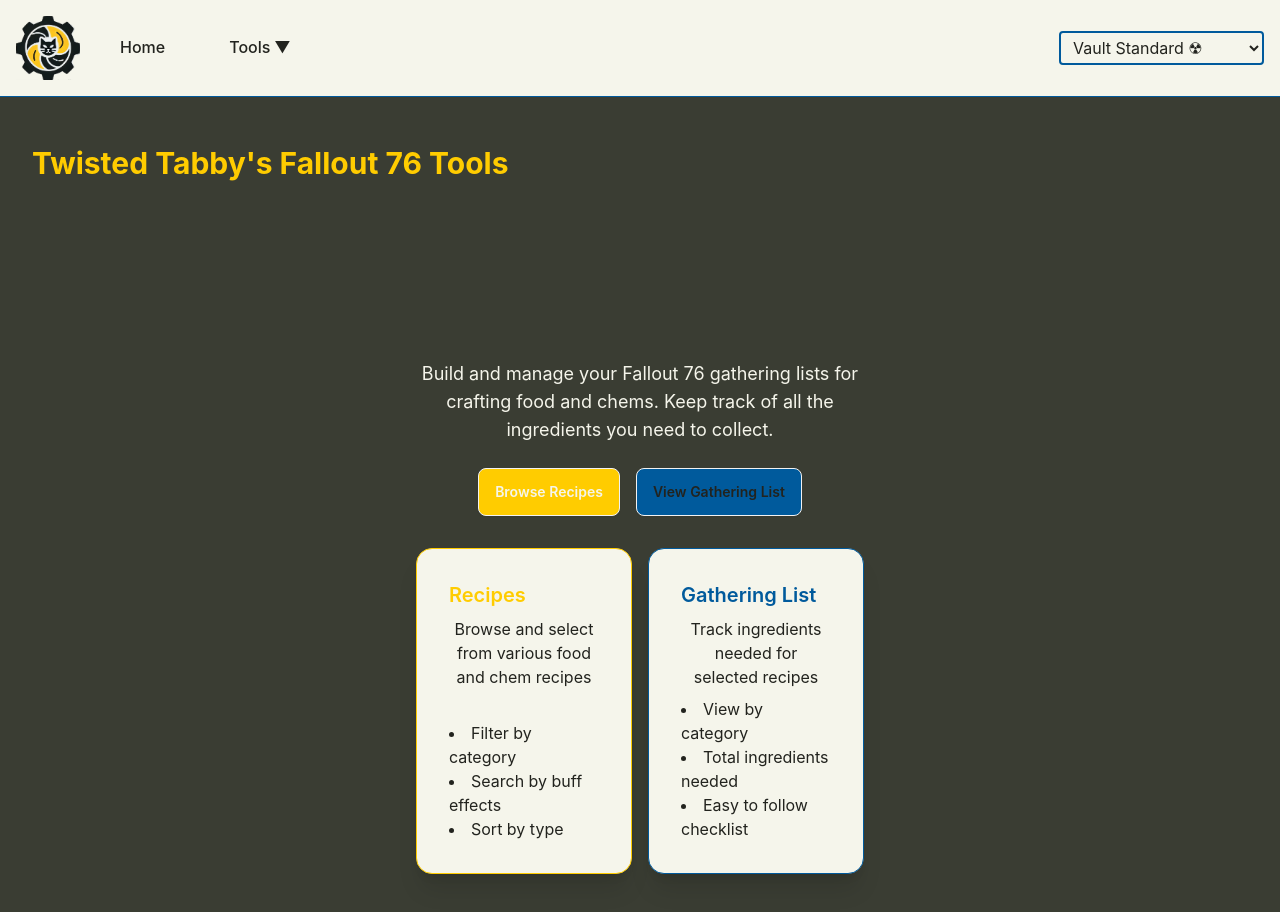
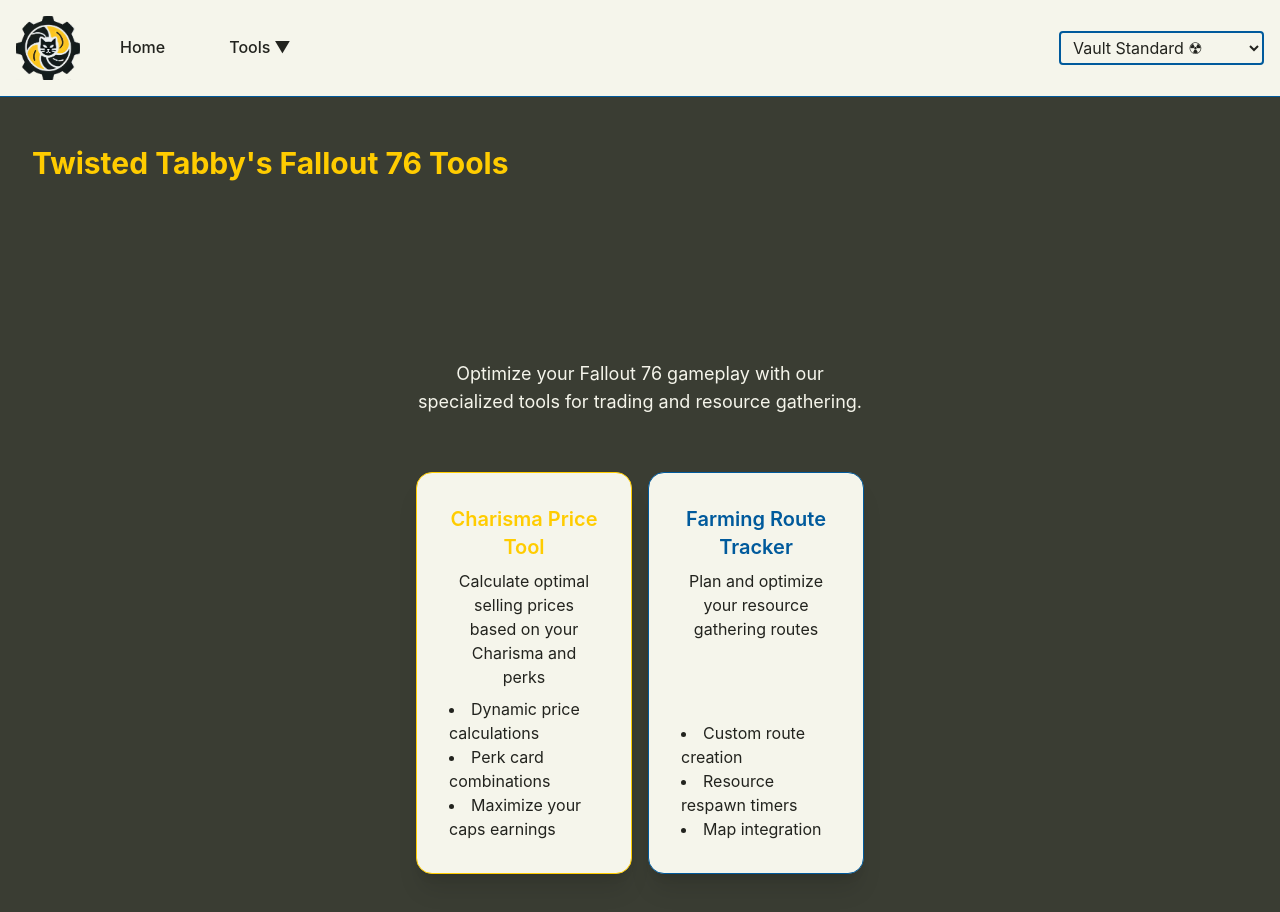
Before and after one commit to TwistedTabby/Fallout_76-Recipe-Gathering-List-Builder, a React (Vite) app: page / in a window 1280 px wide. Shown: the top 912 px of the page. Built offline with nearby package versions, Linux system fonts and the light colour scheme.

Commit message:
Fixing linter issues

```diff
--- a/src/Layout.tsx
+++ b/src/Layout.tsx
@@ -1,10 +1,11 @@
-import { Link, Outlet } from 'react-router-dom';
-import { strings } from '../constants/strings';
-import { useState, ReactNode } from 'react';
-import * as colorSchemes from '../constants/colors';
-import { ColorScheme } from '../constants/colors';
-import logo from '../assets/TwistedTabby_FalloutLogo.PNG';
+import { Link } from 'react-router-dom';
+import logo from './assets/TwistedTabby_FalloutLogo.PNG';
 
+const Layout = () => {
+  const pageTitle = "Fallout 76 Tools";
+
+  return (
+    <div>
       <Link
         to="/"
         className="flex-shrink-0 flex items-center font-bold gap-2"
@@ -13,3 +14,8 @@
         <img src={logo} alt="Twisted Tabby Logo" className="h-8 w-8" />
         {pageTitle}
       </Link>
+    </div>
+  );
+};
+
+export default Layout;
--- a/src/components/Layout.tsx
+++ b/src/components/Layout.tsx
@@ -1,6 +1,6 @@
 import { Link, Outlet } from 'react-router-dom';
 import { strings } from '../constants/strings';
-import { useState, ReactNode, useEffect } from 'react';
+import { useState, useEffect } from 'react';
 import * as colorSchemes from '../constants/colors';
 import { ColorScheme } from '../constants/colors';
 import logo from '../assets/TwistedTabby_FalloutLogo.PNG';
@@ -141,7 +141,10 @@
     return savedScheme && availableSchemes[savedScheme] ? savedScheme : defaultSchemeName;
   });
   const [isMobileMenuOpen, setIsMobileMenuOpen] = useState(false);
-  const pageTitle = title || strings.appTitle;
+  // Set document title based on the current page
+  useEffect(() => {
+    document.title = title || strings.appTitle;
+  }, [title]);
 
   // Use the selected color scheme
   const colors = availableSchemes[currentScheme];
--- a/src/pages/CharismaPriceCalc.tsx
+++ b/src/pages/CharismaPriceCalc.tsx
@@ -226,7 +226,7 @@
             className="transition-colors"
             style={{
               color: 'var(--main-accent)',
-              '&:hover': { color: 'var(--secondary-accent)' }
+              // Using the hover class instead of inline style for hover effect
             }}
           >
             {strings.charismaPriceCalc.sourceCredits}
@@ -290,11 +290,7 @@
               className="w-full rounded-md shadow-sm text-base px-3 py-1"
               style={{
                 borderColor: errors.charisma ? 'var(--extra-pop)' : 'var(--secondary-accent)',
-                '&:focus': {
-                  borderColor: 'var(--main-accent)',
-                  outline: 'none',
-                  boxShadow: '0 0 0 2px var(--main-accent)'
-                }
+                backgroundColor: errors.charisma ? 'rgba(255,0,0,0.05)' : 'var(--light-contrast)',
               }}
             />
             <span id="charisma-range-desc" className="sr-only">
@@ -344,11 +340,9 @@
               className="w-full rounded-md shadow-sm text-base px-3 py-1"
               style={{
                 borderColor: errors.vendorPrice ? 'var(--extra-pop)' : 'var(--secondary-accent)',
-                '&:focus': {
-                  borderColor: 'var(--main-accent)',
-                  outline: 'none',
-                  boxShadow: '0 0 0 2px var(--main-accent)'
-                }
+                backgroundColor: errors.vendorPrice ? 'rgba(255,0,0,0.05)' : 'var(--light-contrast)',
+                borderWidth: '1px',
+                borderStyle: 'solid'
               }}
             />
             <span id="vendor-range-desc" className="sr-only">
@@ -451,10 +445,9 @@
                       ? 'var(--main-accent)'
                       : 'var(--light-contrast)',
                     borderColor: 'var(--secondary-accent)',
-                    '&:hover': { backgroundColor: 'var(--secondary-accent)' },
-                    '&:focus': {
-                      ringColor: 'var(--main-accent)',
-                    }
+                    // Remove hover style from inline style object and handle it with className instead
+                    // Focus styles are already handled by the className
+                    // with focus:outline-none focus:ring-2
                   }}
                   tabIndex={Number(charisma) === entry.charisma ? 0 : -1}
                   role="row"
--- a/src/pages/HomePage.tsx
+++ b/src/pages/HomePage.tsx
@@ -11,31 +11,8 @@
         <div className="hero-content text-center">
           <div className="max-w-md">
             <p className="py-6 text-lg">
-              Build and manage your Fallout 76 gathering lists for crafting food and chems.
-              Keep track of all the ingredients you need to collect.
+              Optimize your Fallout 76 gameplay with our specialized tools for trading and resource gathering.
             </p>
-            <div className="flex gap-4 justify-center">
-              <Link
-                to="/recipes"
-                className="btn"
-                style={{
-                  backgroundColor: 'var(--main-accent)',
-                  color: 'var(--light-contrast)'
-                }}
-              >
-                Browse Recipes
-              </Link>
-              <Link
-                to="/gathering-list"
-                className="btn"
-                style={{
-                  backgroundColor: 'var(--secondary-accent)',
-                  color: 'var(--dark-contrast)'
-                }}
-              >
-                View Gathering List
-              </Link>
-            </div>
 
             <div className="grid grid-cols-1 md:grid-cols-2 gap-4 mt-8">
               <div className="card shadow-xl" style={{
@@ -44,13 +21,13 @@
               }}>
                 <div className="card-body">
                   <h2 className="card-title" style={{ color: 'var(--main-accent)' }}>
-                    Recipes
+                    Charisma Price Tool
                   </h2>
-                  <p>Browse and select from various food and chem recipes</p>
+                  <p>Calculate optimal selling prices based on your Charisma and perks</p>
                   <ul className="list-disc list-inside text-left">
-                    <li>Filter by category</li>
-                    <li>Search by buff effects</li>
-                    <li>Sort by type</li>
+                    <li>Dynamic price calculations</li>
+                    <li>Perk card combinations</li>
+                    <li>Maximize your caps earnings</li>
                   </ul>
                 </div>
               </div>
@@ -61,13 +38,13 @@
               }}>
                 <div className="card-body">
                   <h2 className="card-title" style={{ color: 'var(--secondary-accent)' }}>
-                    Gathering List
+                    Farming Route Tracker
                   </h2>
-                  <p>Track ingredients needed for selected recipes</p>
+                  <p>Plan and optimize your resource gathering routes</p>
                   <ul className="list-disc list-inside text-left">
-                    <li>View by category</li>
-                    <li>Total ingredients needed</li>
-                    <li>Easy to follow checklist</li>
+                    <li>Custom route creation</li>
+                    <li>Resource respawn timers</li>
+                    <li>Map integration</li>
                   </ul>
                 </div>
               </div>
```
Also changed, not shown: src/pages/FarmingTracker.tsx (+10 -22 lines). Lines whose indentation alone changed are shown as unchanged.
